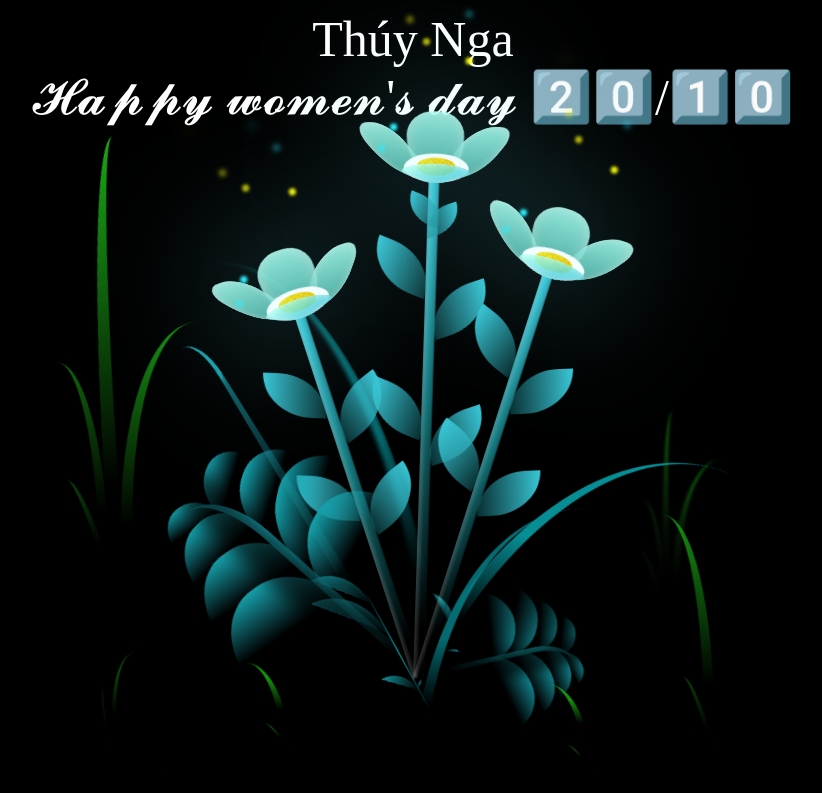
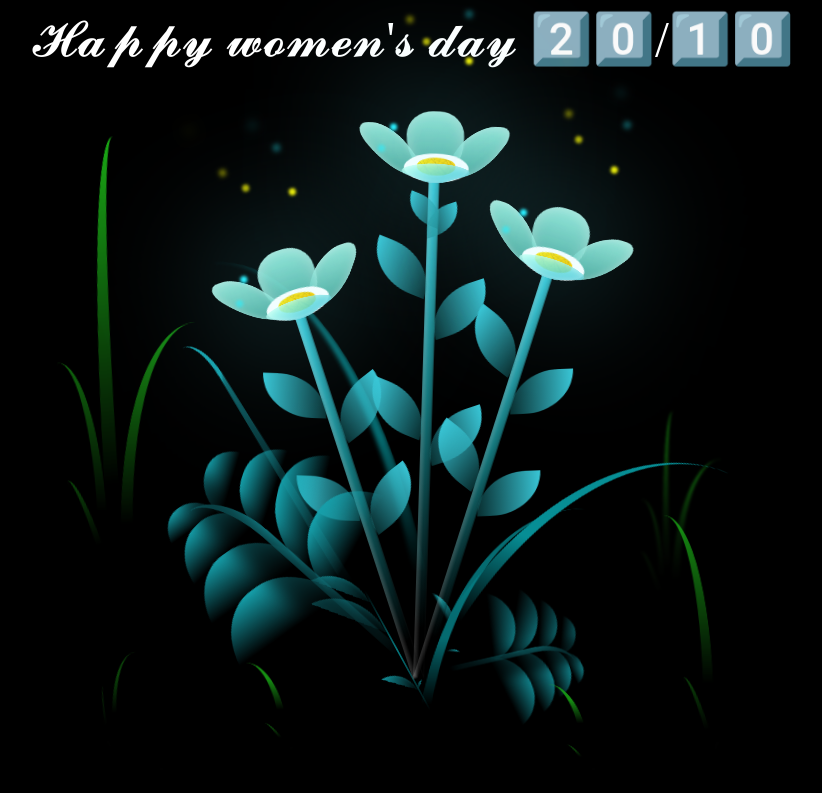
Before and after one commit to Enty2905/Love, a plain HTML site: page index.html in a window 1280 px wide. Shown: the whole page, without its empty margins (227-1049 px from the left). Drawn offline with Linux system fonts and the light colour scheme.

Commit message:
first commitd

```diff
--- a/index.html
+++ b/index.html
@@ -11,7 +11,6 @@
 <body class="not-loaded">
     <div class="night"></div>
     <div class="happy-woman-day">
-      <p style="text-align: center;">Thúy Nga</p>
       𝓗𝓪𝓹𝓹𝔂 𝔀𝓸𝓶𝓮𝓷'𝓼 𝓭𝓪𝔂 2️⃣0️⃣/1️⃣0️⃣
     </div>
     <div class="flowers">
```
